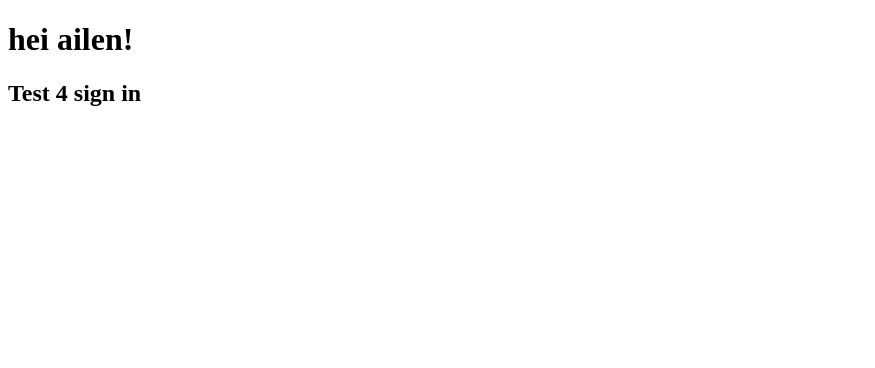
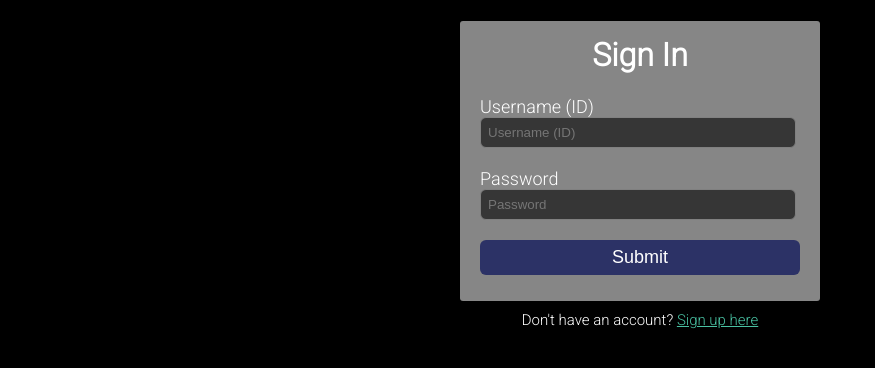
Before and after one commit to Fnhid/Upm3ra, a Flask app: template templates/signin.html in a window 1280 px wide. Shown: the top 368 px of the page, without its empty margins (0-875 px from the left). Run offline with Flask 2, Linux system fonts and the light colour scheme; the template is opened without the code that fills it, so the values that code supplies are empty; parts of the project's set-up code (start-up, migrations or seed data) failed here and were passed over.

Commit message:
v1.0-alpha1

```diff
--- a/main.py
+++ b/main.py
@@ -1,19 +1,169 @@
-from flask import Flask, render_template
+from flask import Flask, render_template, redirect, request, url_for
+from functools import wraps
+import pymysql
+import time
+import picamera
+import RPi.GPIO as GPIO
+import Adafruit_DHT
+import spidev
+sensor = Adafruit_DHT.DHT11
+#=====================
+LED_PIN = 17
+SWITCH_PIN = 6
+DHT_PIN = 18
+#=====================
+GPIO.setup(LED_PIN, GPIO.OUT)
+GPIO.setup(SWITCH_PIN, GPIO.IN, pull_up_down=GPIO.PUD_DOWN)
+path = '/home/pi/Upm3ra/static/images/pic'
+camera = picamera.PiCamera()
+spi = spidev.SpiDev()
+spi.max_speed_hz = 100000
+
+def analog_read(channel):
+    ret = spi.xfer2([1, (channel + 8) << 4, 0])
+    adc_out = ((ret[1] & 3) << 8) + ret[2]
+    return adc_out
+
+def login_required(f):
+    @wraps(f)
+    def deco_func(*args, **kwargs):
+        if session.get("id") is None:
+            return redirect(url_for("signin"))
+        return f(*args, **kwargs)
+    return deco_func
 
 app = Flask(__name__)
 
-# 0.0.0.0:5000
-@app.route("/")
-def main():
-    return render_template('main_ailen.html')
+app.config['MYSQL_DATABASE_USER'] = 'root'
+app.config['MYSQL_DATABASE_PASSWORD'] = 'cha0430!'
+app.config['MYSQL_DATABASE_DB'] = 'fnhid'
+app.config['MYSQL_DATABASE_HOST'] = 'localhost'
+app.secret_key = "FNHID"
+mysql.init_app(app)
+try:
+    @app.route("/")
+    def ailen():
+        return render_template('ailen.html')
 
-@app.route("/signup")
-def signup():
-    return render_template('signup.html')
+    @app.route("/signup.html", methods=['GET', 'POST'])
+    def signup():
+        err = None
+        if request.method == 'POST':
+            id = request.form['id']
+            pw = request.form['pw']
+            ckpw = request.form['ckpw']
 
-@app.route("/signin")
-def signin():
-    return render_template('signin.html')
+            db = mysql.connect()
+            cur = db.cursor()
+            if pw == ckpw:
+                sql = "INSERT INTO users VALUES ('%s', '%s')" % (id, pw)
+                cursor.execute(db)
+                data = cursor.fetchall()
+                if not data:
+                    db.commit()
+                    return redirect(url_for('ailen'))
+                else:
+                    db.rollback()
+                    err = "Register Failed"
+            else:
+                err = "Password Check Failed."
+        return render_template('signup.html', err=err)
 
-if __name__ == "__main__":
-    app.run(host="0.0.0.0", debug=True)
+    @app.route("/signin.html", methods=['GET', 'POST'])
+    def signin():
+        err = None
+        if request.method == 'POST':
+            id = request.form['id']
+            pw = request.form['pw']
+            db = mysql.connect()
+            cur = db.cursor()
+            sql = "SELECT id FROM users WHERE id = %s AND pw = %s"
+            value = (id, pw)
+            cursor.execute("set names utf8")
+            cursor.execute(sql, value)
+            data = cursor.fetchall()
+            cur.close()
+            db.close()
+
+            for row in data:
+                data = row[0]
+            if data:
+                session['login_user'] = id
+                session.permanet = True
+                return redirect(url_for('bss'))
+            else:
+                err = 'Invalid ID or PW.'
+        return render_template('signin.html', err=err)
+
+    @app.route("/main.html", methods=['GET', 'POST'])
+    @login_required
+    def main():
+        err = None
+        id = session['login_user']
+        if request.method == 'GET':
+            db = mysql.connect()
+            cur = db.cursor()
+            sql = "SELECT title, id, ntime FROM content ORDER BY times desc"
+            cur.execute(sql)
+            data = cur.fetchall()
+            data_list = []
+            for obj in data:
+                data_list = {
+                    'title':obj[0],
+                    'writer':obj[1],
+                    'ntime':obj[2]
+                }
+            cur.close()
+            db.close()
+            return render_template('main.html', data_list=data_list)
+
+
+    @app.route("/picUpload.html", methods=['GET', 'POST'])
+    @login_required
+    def picUpload():
+        global hum, tem, ntime, light
+        err = None
+        if camera and sensor and spi:
+            try:
+                spi.open(0, 0)
+                button = 0
+                camera.resolution = (640, 480)
+                camera.start_preview()
+                GPIO.output(LED_PIN, GPIO.LOW)
+                while not button:
+                    if(GPIO.input(SWITCH_PIN)):
+                        GPIO.output(LED_PIN, GPIO.LOW)
+                        button = 1
+                        ntime = time.strftime("%Y%m%d_%H%M%S")
+                        light = analog_read(0) / 1023 * 100
+                        hum, tem = Adafruit_DHT.read_retry(sensor, DHT_PIN)
+
+                camera.capture('%s/%s.jpg' % (path, ntime))
+                filename = path + ntime + '.jpg'
+                return render_template('upload.html', filename=filename, hum=hum, tem=tem, ntime=ntime)
+            finally:
+                camera.stop_preview()
+        else:
+            err = "No Camera or LDR or DHT Ready."
+        return render_template('upload.html', err=err)
+    @app.route("/upload.html", methods=['GET', 'POST'])
+    @login_required
+    def upload():
+        err = None
+        id = session['login_user']
+        if request.form == POST:
+            title = request.form['title']
+            contents = request.form['contents']
+            db = mysql.connect()
+            cur = db.cursor()
+
+            sql = "INSERT into content values(%s, %s, %s, %s, %s, %s, %s)"
+            cur.execute(sql, (title, contents, id, filename, hum, tem, light))
+            db.commit()
+            db.close()
+            data = cur.fetchall()
+
+    if __name__ == "__main__":
+        app.run(host="0.0.0.0", debug=True)
+finally:
+    GPIO.cleanup()
--- /dev/null
+++ b/static/css/style.css
@@ -0,0 +1,80 @@
+body {
+    background-color: #000000;
+    font-family: "Roboto", sans-serif;
+  }
+
+  .signup {
+    width: 360px;
+    height: 620px;
+    margin: auto;
+    background-color: rgb(134, 134, 134);
+    color: white;
+    border-radius: 3px;
+  }
+
+  .signin {
+    width: 360px;
+    height: 280px;
+    margin: auto;
+    border-radius: 3px;
+    background-color: rgb(134, 134, 134);
+    color: white;
+  }
+
+  h1 {
+    text-align: center;
+    padding-top: 15px;
+  }
+
+  h4 {
+    text-align: center;
+  }
+
+  form {
+    width: 300px;
+    margin-left: 20px;
+  }
+
+  form label {
+    display: flex;
+    margin-top: 20px;
+    font-size: 18px;
+  }
+
+  form input {
+    width: 100%;
+    padding: 7px;
+    border: none;
+    border: 1px solid gray;
+    border-radius: 6px;
+    background-color: rgb(54, 54, 54);
+
+    outline: none;
+  }
+  input[type="button"] {
+    width: 320px;
+    height: 35px;
+    margin-top: 20px;
+    border: none;
+    background-color: #2c3266;
+    color: white;
+    font-size: 18px;
+  }
+  p {
+    text-align: center;
+    padding-top: 20px;
+    font-size: 15px;
+  }
+
+  .para-2 {
+    text-align: center;
+    color: white;
+    font-size: 15px;
+    margin-top: -10px;
+  }
+  .para-2 a {
+    color: #49c1a2;
+  }
+  input, select, textarea{
+    color: #ffffff;
+}
--- a/templates/signin.html
+++ b/templates/signin.html
@@ -1,13 +1,26 @@
 <!DOCTYPE html>
 <html lang="en">
-<head>
-    <meta charset="UTF-8">
-    <meta http-equiv="X-UA-Compatible" content="IE=edge">
-    <meta name="viewport" content="width=device-width, initial-scale=1.0">
-    <title>Document</title>
-</head>
-<body>
-    <h1>hei ailen!</h1>
-    <h2>Test 4 sign in</h2>
-</body>
+  <head>
+    <title>Upm3ra</title>
+    <link rel="stylesheet" href="../static/css/style.css" />
+    <link
+      href="https://fonts.googleapis.com/css2?family=Roboto:wght@300&display=swap"
+      rel="stylesheet"
+    />
+  </head>
+  <body>
+    <div class="signin">
+      <h1>Sign In</h1>
+      <form method="POST">
+        <label>Username (ID)</label>
+        <input type="username" placeholder="Username (ID)" />
+        <label>Password</label>
+        <input type="password" placeholder="Password" />
+        <input type="button" value="Submit" />
+      </form>
+    </div>
+    <p class="para-2">
+      Don't have an account? <a href="/signup">Sign up here</a>
+    </p>
+  </body>
 </html>
```
Also changed, not shown: templates/ailen.html (renamed from templates/main_ailen.html, +4 -7 lines), templates/main.html (added, +24 -0 lines), templates/signup.html (+25 -10 lines), templates/upload.html (added, +23 -0 lines), README.md, static/images/pengoo.jpg (deleted), static/images/thumbnail.jpg (added), static/images/thumbnail.png (deleted), templates/main_member.html (deleted), templates/picUpload.html (added), 1 other file.
